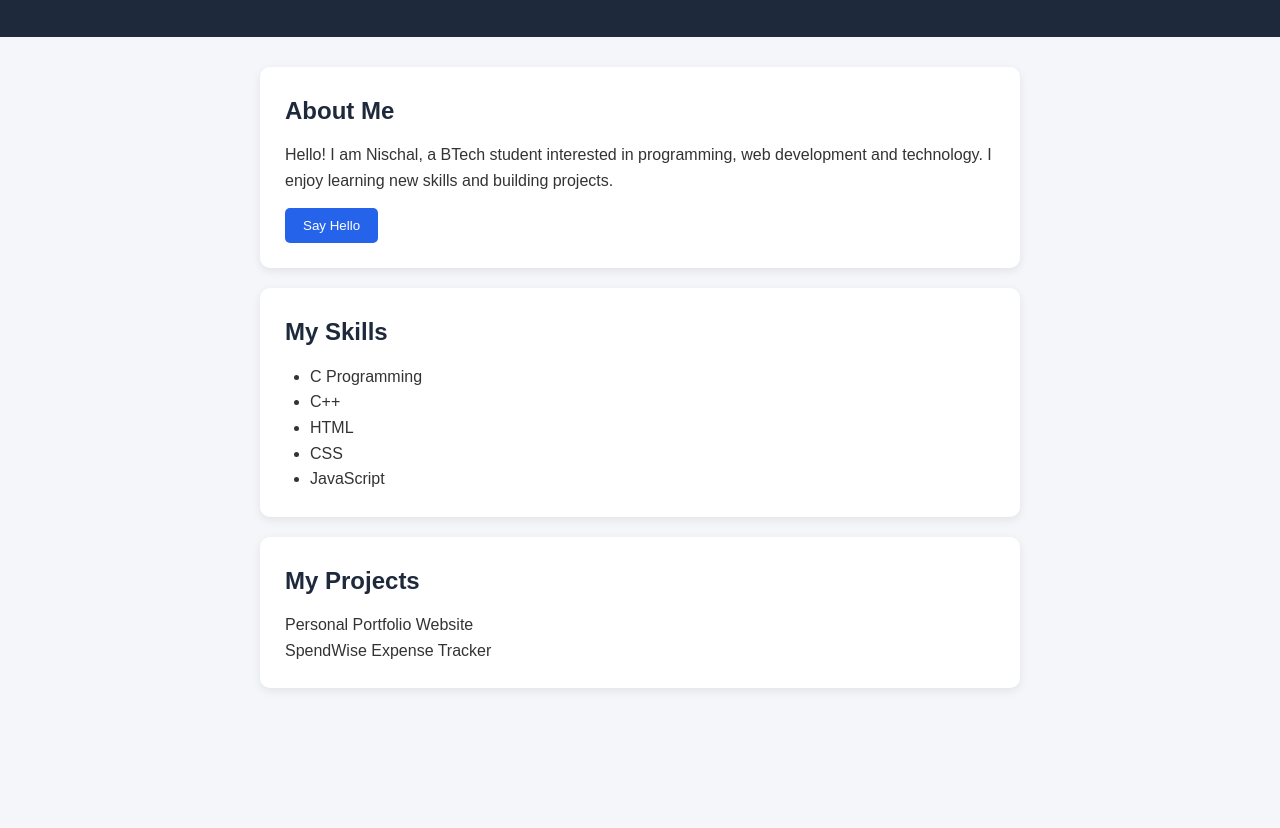
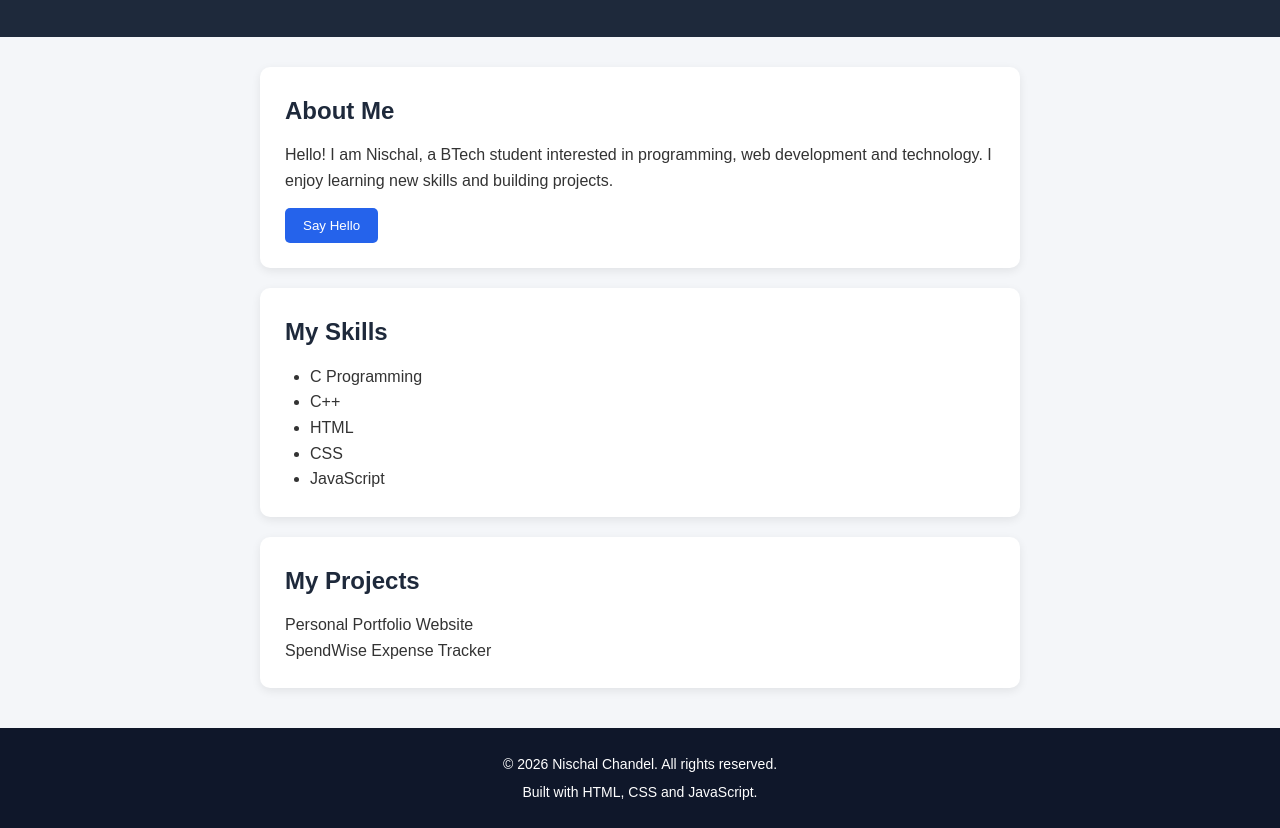
Before and after one commit to chandelcse812-prog/GitHub-practical-test, a plain HTML site: page index.html in a window 1280 px wide. Shown: the part 120-948 px from the top of the page. Before the commit the page ends 838 px from the top, so only its background shows below. Drawn offline with Linux system fonts and the light colour scheme.

Commit message:
Add footer section to portfolio

```diff
--- a/index.html
+++ b/index.html
@@ -45,5 +45,9 @@
     </main>
 
     <script src="script.js"></script>
+    <footer>
+    <p>© 2026 Nischal Chandel. All rights reserved.</p>
+    <p>Built with HTML, CSS and JavaScript.</p>
+</footer>
 </body>
 </html>
--- a/style.css
+++ b/style.css
@@ -73,3 +73,15 @@ button:hover {
         padding: 18px;
     }
 }
+footer {
+    background-color: #0f172a;
+    color: white;
+    text-align: center;
+    padding: 20px;
+    margin-top: 40px;
+}
+
+footer p {
+    margin: 5px;
+    font-size: 14px;
+}
```
